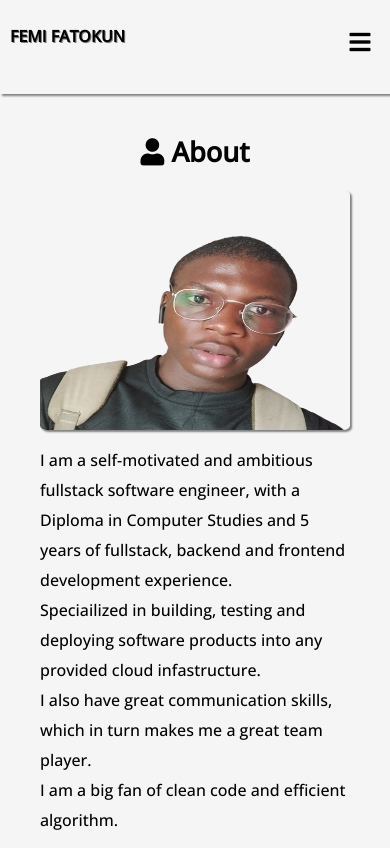
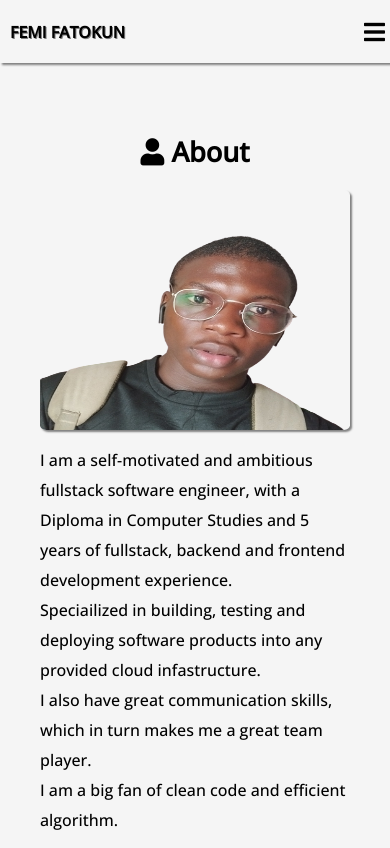
Before and after one commit to talibackend/portfolio, a plain HTML site: page index.html in a window 390 px wide. Shown: the top 848 px of the page. Drawn offline with nearby package versions, Linux system fonts and the light colour scheme.

Commit message:
Fixing header

```diff
--- a/index.html
+++ b/index.html
@@ -15,6 +15,7 @@
     <section>
         <header>
             <div class="header-wrapper">
+                <div class="desktop-header">
                     <div class="name-wrapper">
                         FEMI FATOKUN
                     </div>
@@ -29,9 +30,11 @@
                             <li><a href="#contact">Contact</a></li>
                         </ul>
                     </div>
+                </div>
                 <div class="m-nav-keys">
                     <i class="fas fa-bars" id="show-btn"></i>
                     <i class="fas fa-chevron-up" id="hide-btn"></i>
+                </div>
             </div>
             <div class="m-nav-wrapper" id="m-nav-wrapper">
                 <ul>
@@ -43,7 +46,6 @@
                     <li><a href="#qua"><i class="fas fa-certificate"></i>  Qualifications</a></li>
                     <li><a href="#contact"><i class="fas fa-phone"></i>  Contact</a></li>
                 </ul>
-                </div>
             </div>
         </header>
     </section>
--- a/style.css
+++ b/style.css
@@ -6,13 +6,18 @@ body {
 }
 header{
     background-color: whitesmoke;
-    padding: 10px;
+    padding: 5px;
     box-shadow:grey 2px 2px 2px;
     position: fixed;
     top: 0%;
     right: 0%;
     left: 0%;
-    height: 10%;
+}
+.desktop-header{
+    width: 100%;
+    display: inline-flex;
+    align-items: center;
+    justify-content: space-between;
 }
 .m-nav-keys, .m-nav-wrapper{
     display: none;
@@ -33,25 +38,14 @@ a:hover{
     color : red;
 }
 .name-wrapper{
-    display: inline-block;
     margin-left: 20px;
-    margin-top: 20px;
     font-size: 1.5rem;
     font-weight: bolder;
-    /* width: 20%; */
     text-shadow: grey 1px 1px;
-}
-.nav-wrapper{
-    display: inline-block;
-    text-align: right;
 }
 .nav-wrapper ul{
     display: inline-flex;
     list-style-type: none;
-    text-align: right;
-    position: absolute;
-    right: 1%;
-    top: 10px;
 }
 .nav-wrapper ul li{
     margin: 2px;
@@ -131,9 +125,6 @@ a:hover{
     display: block;
     padding: 10px;
 }
-/* .ex-container ul{
-    list-style-type:lower-greek
-} */
 .ex-container ul li ul{
     list-style-type: none;
 }
@@ -158,7 +149,6 @@ a:hover{
 }
 .link-icons{
     font-size: 1.5rem;
-    /* color: whitesmoke; */
     margin: 5px;
     font-weight: bolder;
 }
@@ -180,11 +170,15 @@ a:hover{
     .nav-wrapper ul{
         display: none;
     }
+    .header-wrapper{
+        display: inline-flex;
+        align-items: center;
+        justify-content: space-between;
+        width: 100%;
+        padding: 10px 0%;
+    }
     .m-nav-keys{
         display: block;
-        position: absolute;
-        right: 5%;
-        top: 25px;
         cursor: pointer;
         font-size: 1.5rem;
     }
@@ -248,11 +242,7 @@ a:hover{
 }
 @media screen and (max-width : 500px){
     header{
-        /* height: 9%; */
-        padding: 5px;
-    }
-    main{
-        /* padding: 5px 5px; */
+        height: auto;
     }
     .name-wrapper{
         font-size: 1rem;
@@ -284,9 +274,6 @@ a:hover{
     .contact-cards{
         display: inline-block;
     }
-    /* .m-nav-keys{
-        top: 18px;
-    } */
     main h1{
         text-align: center;
         font-size: 1.7rem;
```
Lines whose indentation alone changed are shown as unchanged.
